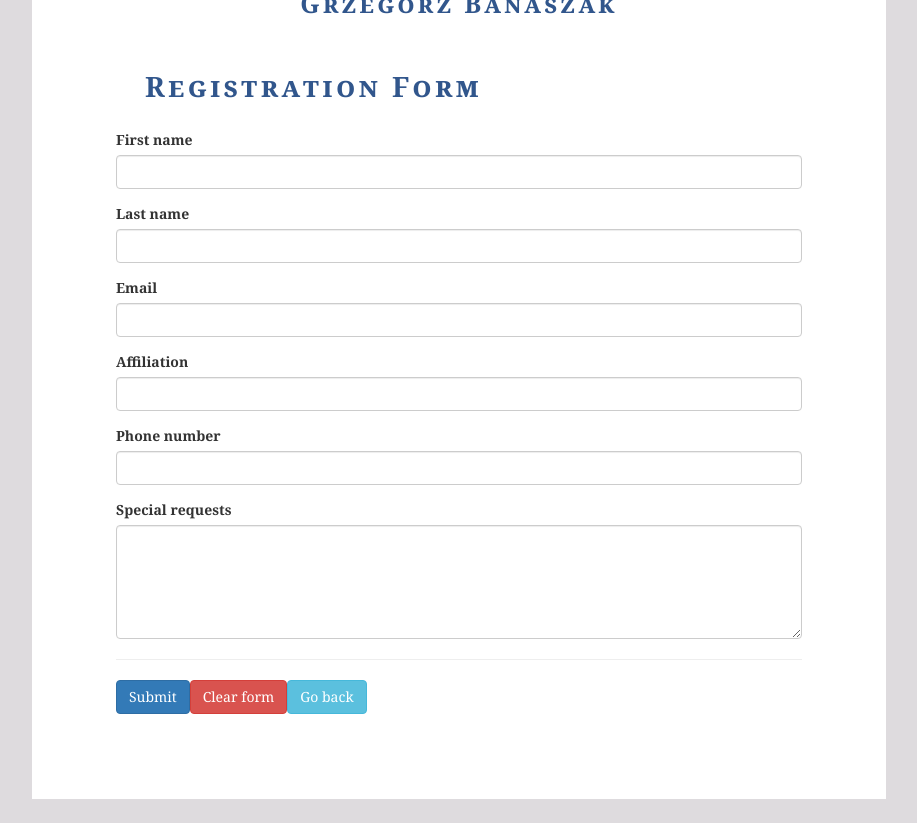
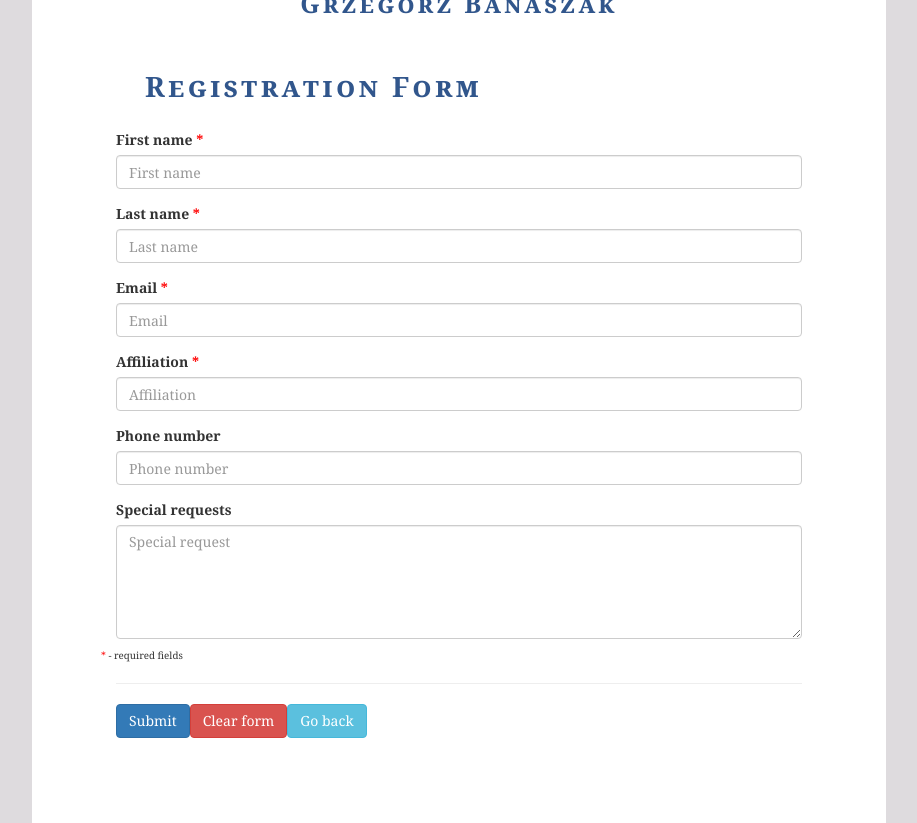
Before and after one commit to rzonsol/banaszak60, an Angular app: page /form in a window 1280 px wide. Shown: the part 660-1483 px from the top of the page, without its empty margins (181-1098 px from the left). Before the commit the page ends 1459 px from the top, so only its background shows below. Built offline with nearby package versions, Linux system fonts and the light colour scheme.

Commit message:
add validation to form

```diff
--- a/src/app/app.module.ts
+++ b/src/app/app.module.ts
@@ -14,6 +14,7 @@ import {SpeakersService} from './service/speakers.service';
 import {HttpModule} from '@angular/http';
 import {RouterModule, Routes} from '@angular/router';
 import {FormComponent} from './form/form.component';
+import {FormsModule, ReactiveFormsModule} from '@angular/forms';
 
 const appRoutes: Routes = [
   {path: '', component: MainComponent},
@@ -35,7 +36,9 @@ const appRoutes: Routes = [
   imports: [
     BrowserModule,
     RouterModule.forRoot(appRoutes),
-    HttpModule
+    HttpModule,
+    FormsModule,
+    ReactiveFormsModule
   ],
   providers: [AlertService, SpeakersService],
   bootstrap: [AppComponent]
--- a/src/app/form/form.component.css
+++ b/src/app/form/form.component.css
@@ -1,7 +1,23 @@
 a{
-  box-decoration-break:none;
+  text-decoration:none;
   padding-bottom: 1em;
 }
 .extraSpace{
   padding-bottom: 2em;
 }
+
+.ng-invalid.ng-touched.form-control{
+  border: 1px red solid;
+}
+.help-block{
+  color: red;
+  font-size: 0.7em;
+}
+.required:after {
+  content:" *";
+  color: red;
+}
+.explain{
+  margin-top: 1em;
+  font-size: 0.7em;
+}
--- a/src/app/form/form.component.html
+++ b/src/app/form/form.component.html
@@ -7,45 +7,61 @@ col-md-12
 ">
   <h2>Registration Form</h2>
   <div class="row">
-    <form>
+    <form [formGroup]="singupForm" (ngSubmit)="onSubmit()">
       <div class="form-group">
-        <label for="firstName">First name</label>
+        <label for="firstName" class="required">First name</label>
         <input
           type="text"
           id="firstName"
+          formControlName="firstName"
           class="form-control"
+          placeholder="First name"
         />
+        <span class="help-block" *ngIf="!singupForm.get('firstName').valid && singupForm.get('firstName').touched">Pleas enter a valid first name</span>
       </div>
       <div class="form-group">
-        <label for="lastName">Last name</label>
+        <label for="lastName" class="required">Last name</label>
         <input
           type="text"
           id="lastName"
+          formControlName="lastName"
           class="form-control"
+          placeholder="Last name"
         />
+        <span class="help-block" *ngIf="!singupForm.get('lastName').valid && singupForm.get('lastName').touched">Pleas enter a valid last name</span>
+
       </div>
       <div class="form-group">
-        <label for="email">Email</label>
+        <label for="email" class="required">Email</label>
         <input
           type="text"
           id="email"
+          formControlName="email"
           class="form-control"
+          placeholder="Email"
         />
+        <span class="help-block" *ngIf="!singupForm.get('email').valid && singupForm.get('email').touched">Pleas enter a valid first name</span>
+
       </div>
       <div class="form-group">
-        <label for="affiliation">Affiliation</label>
+        <label for="affiliation" class="required">Affiliation</label>
         <input
           type="text"
           id="affiliation"
+          formControlName="affiliation"
           class="form-control"
+          placeholder="Affiliation"
         />
+        <span class="help-block" *ngIf="!singupForm.get('affiliation').valid && singupForm.get('affiliation').touched">Pleas enter a valid first name</span>
       </div>
       <div class="form-group">
         <label for="phoneNumber">Phone number</label>
         <input
           type="text"
           id="phoneNumber"
+          formControlName="phoneNumber"
           class="form-control"
+          placeholder="Phone number"
         />
       </div>
       <div class="form-group">
@@ -53,12 +69,17 @@ col-md-12
         <textarea
           type="text"
           id="specialRequest"
+          formControlName="specialRequest"
           class="form-control"
           rows="5"
+          placeholder="Special request"
         ></textarea>
+        <div class="row explain">
+          <span class="required"></span> - required fields
+        </div>
         <hr/>
         <button class="btn btn-primary" type="submit">Submit</button>
-        <button class="btn btn-danger" (click)="onClearForm()">Clear form</button>
+        <button class="btn btn-danger" (click)="onClearForm()" type="reset">Clear form</button>
         <button class="btn btn-info" (click)="onGoBack()">Go back</button>
       </div>
     </form>
--- a/src/app/form/form.component.ts
+++ b/src/app/form/form.component.ts
@@ -1,5 +1,7 @@
+///<reference path="../../../node_modules/@angular/forms/src/model.d.ts"/>
 import {Component, OnInit} from '@angular/core';
 import {Router} from '@angular/router';
+import {FormControl, FormGroup, Validators} from '@angular/forms';
 
 @Component({
   selector: 'app-form',
@@ -8,17 +10,40 @@ import {Router} from '@angular/router';
 })
 export class FormComponent implements OnInit {
 
+  singupForm: FormGroup;
+
+
   constructor(private router: Router) { }
 
   ngOnInit() {
+    this.singupForm = new FormGroup({
+      'firstName': new FormControl(null, Validators.required),
+      'lastName': new FormControl(null, Validators.required),
+      'email': new FormControl(null, [Validators.required, Validators.email]),
+      'affiliation': new FormControl(null, Validators.required),
+      'phoneNumber': new FormControl(null),
+      'specialRequest': new FormControl(null)
+    });
   }
-
   onGoBack() {
     this.router.navigate(['/']);
   }
 
-  onClearForm(){
-    //todo
+  onClearForm() {
+    this.singupForm.reset();
+  }
+
+  onSubmit() {
+    // todo
+    if (this.singupForm.valid) {
+      console.log(this.singupForm.value);
+    }else {
+      (<any>Object).values(this.singupForm.controls).forEach(
+        c => {
+          c.markAsTouched();
+        }
+      );
+    }
   }
 
 }
```
Also changed, not shown: 1 other file (tests, documents, lock files or other folders).
